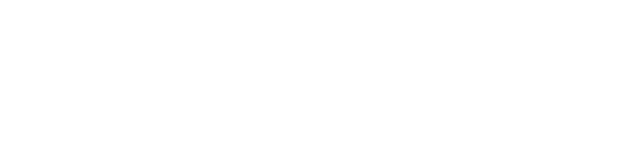
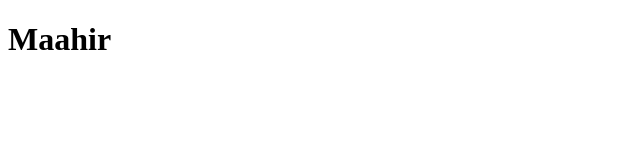
Before and after one commit to mahirhayaat4u/Html, a website: page maahir.html in a window 1280 px wide. Shown: the whole page, without its empty margins (0-640 px from the left). Drawn offline with Linux system fonts and the light colour scheme.

Commit message:
initial commit

```diff
--- a/maahir.html
+++ b/maahir.html
@@ -6,6 +6,7 @@
     <title>Document</title>
 </head>
 <body>
+    <h1>Maahir</h1>
 
 </body>
 </html>
```
